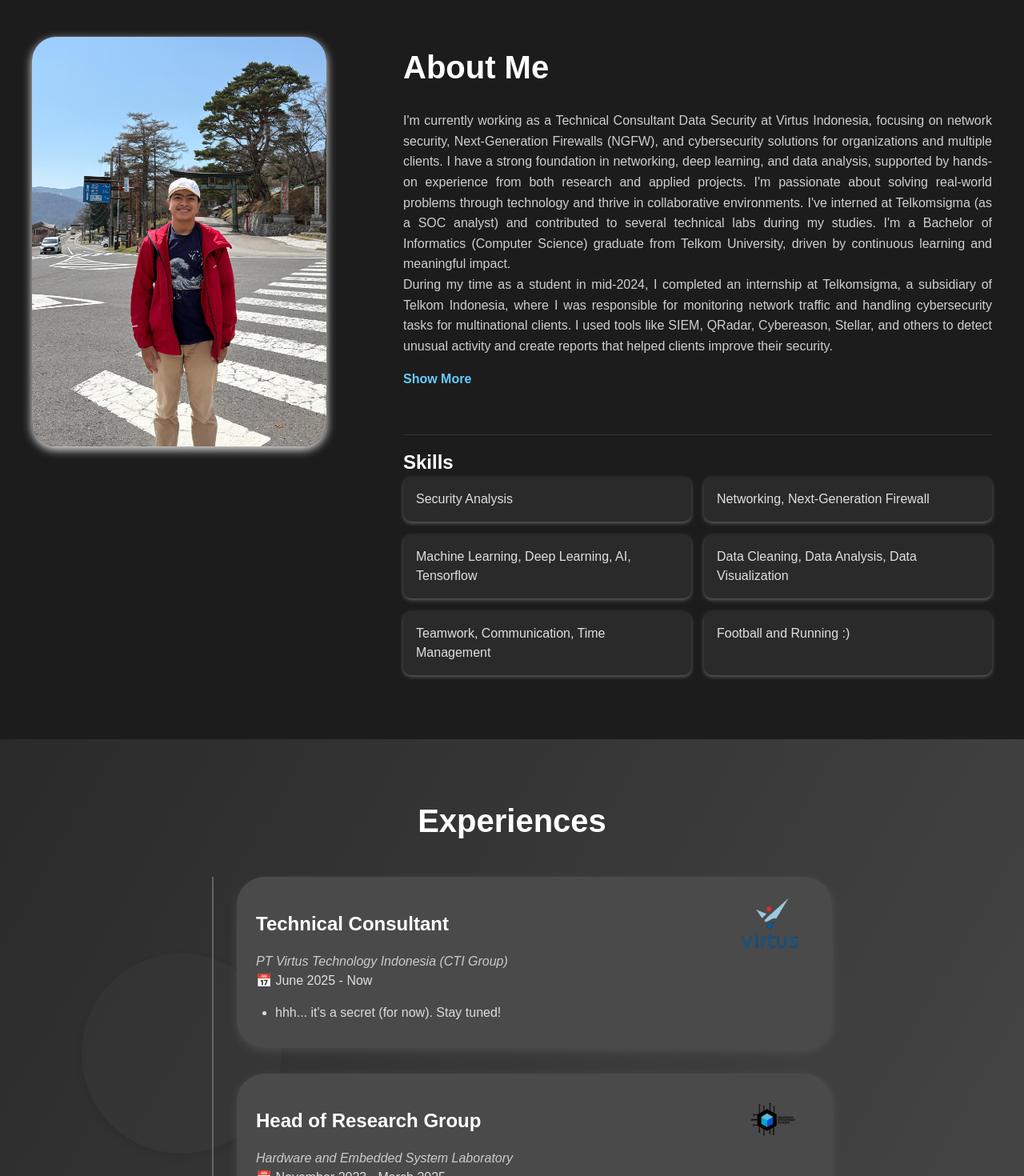
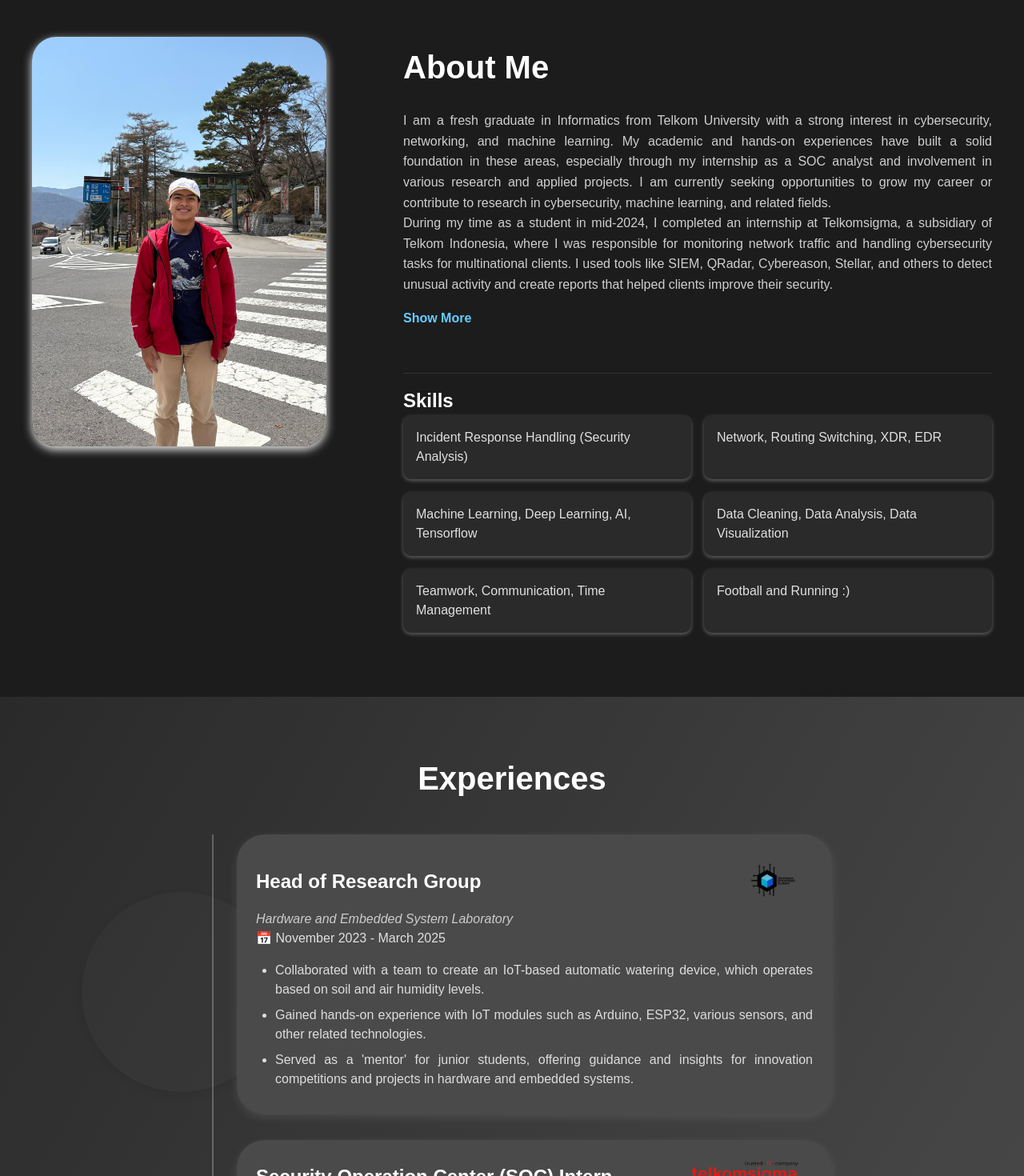
Before and after one commit to dlzams/azzam-web, a Next.js app: page / in a window 1280 px wide. Shown: the part 840-2310 px from the top of the page at 80% size. Built offline with nearby package versions, Linux system fonts and the light colour scheme.

Commit message:
update end of july

```diff
--- a/src/components/About.js
+++ b/src/components/About.js
@@ -50,17 +50,13 @@ const About = () => {
   const shortDescription = (
     <>
       <p>
-        I&apos;m currently working as a Technical Consultant Data Security at
-        Virtus Indonesia, focusing on network security, Next-Generation
-        Firewalls (NGFW), and cybersecurity solutions for organizations and
-        multiple clients. I have a strong foundation in networking, deep
-        learning, and data analysis, supported by hands-on experience from both
-        research and applied projects. I&apos;m passionate about solving
-        real-world problems through technology and thrive in collaborative
-        environments. I&apos;ve interned at Telkomsigma (as a SOC analyst) and
-        contributed to several technical labs during my studies. I&apos;m a
-        Bachelor of Informatics (Computer Science) graduate from Telkom
-        University, driven by continuous learning and meaningful impact.
+        I am a fresh graduate in Informatics from Telkom University with a
+        strong interest in cybersecurity, networking, and machine learning. My
+        academic and hands-on experiences have built a solid foundation in these
+        areas, especially through my internship as a SOC analyst and involvement
+        in various research and applied projects. I am currently seeking
+        opportunities to grow my career or contribute to research in
+        cybersecurity, machine learning, and related fields.
       </p>
       <p>
         During my time as a student in mid-2024, I completed an internship at
@@ -140,8 +136,8 @@ const About = () => {
             <h3 className={styles["skills-title"]}>Skills</h3>
             <ul className={styles["skills-list"]}>
               {[
-                "Security Analysis",
-                "Networking, Next-Generation Firewall",
+                "Incident Response Handling (Security Analysis)",
+                "Network, Routing Switching, XDR, EDR",
                 "Machine Learning, Deep Learning, AI, Tensorflow",
                 "Data Cleaning, Data Analysis, Data Visualization",
                 "Teamwork, Communication, Time Management",
--- a/src/components/Experiences.js
+++ b/src/components/Experiences.js
@@ -4,13 +4,6 @@ import React, { useEffect, useRef } from "react";
 import styles from "../styles/Experiences.module.css";
 
 const experiences = [
-  {
-    title: "Technical Consultant",
-    company: "PT Virtus Technology Indonesia (CTI Group)",
-    date: "June 2025 - Now",
-    description: ["hhh... it's a secret (for now). Stay tuned!"],
-    image: "/virtus.png",
-  },
   {
     title: "Head of Research Group",
     company: "Hardware and Embedded System Laboratory",
--- a/src/components/HeroSection.js
+++ b/src/components/HeroSection.js
@@ -97,7 +97,8 @@ const HeroSection = () => {
             {displayText}
           </h1>
           <p>
-            Technical Consultant Data Security at Virtus Indonesia (CTI Group).
+            Fresh Graduate in Informatics Tel-U, Ex-Security Operations Center
+            (SOC) Intern at Telkomsigma, & YPT Telkom Scholarship Awardee.
           </p>
         </div>
         <div className={styles.socialIcons}>
```
